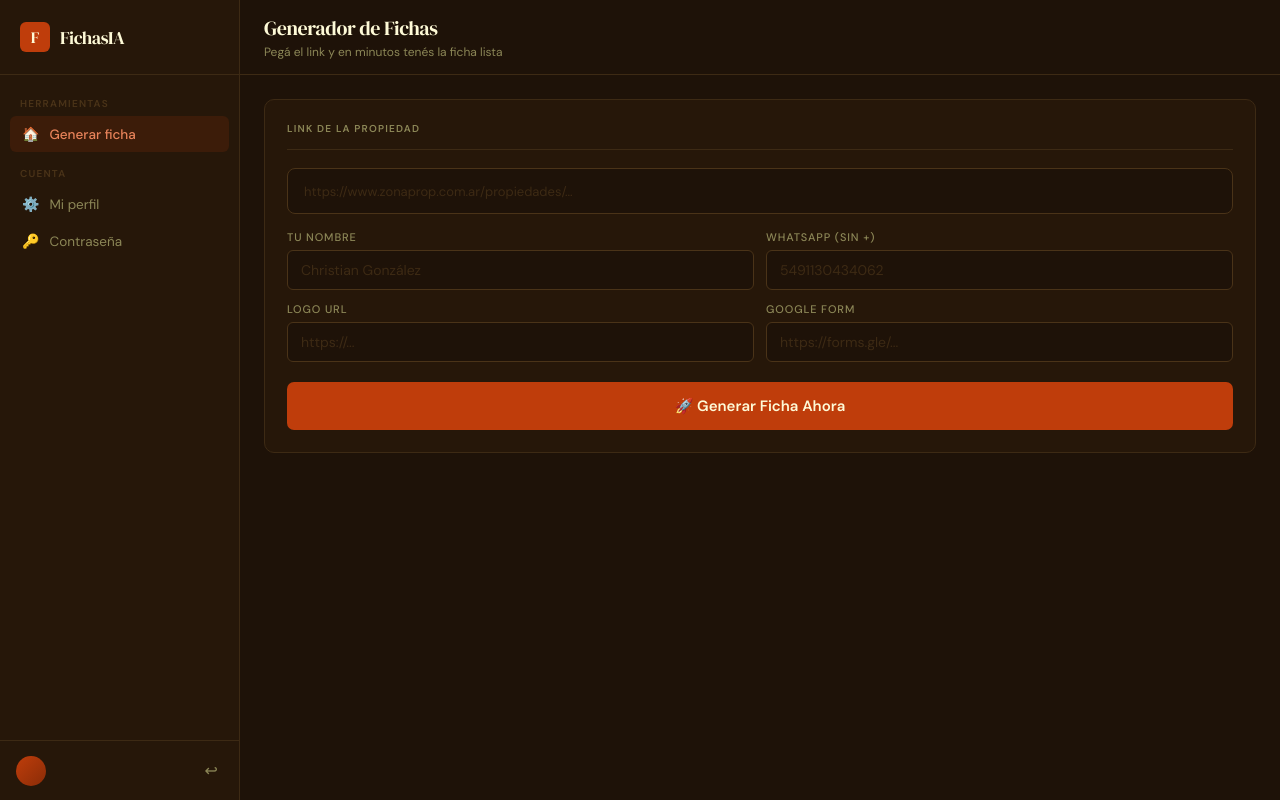
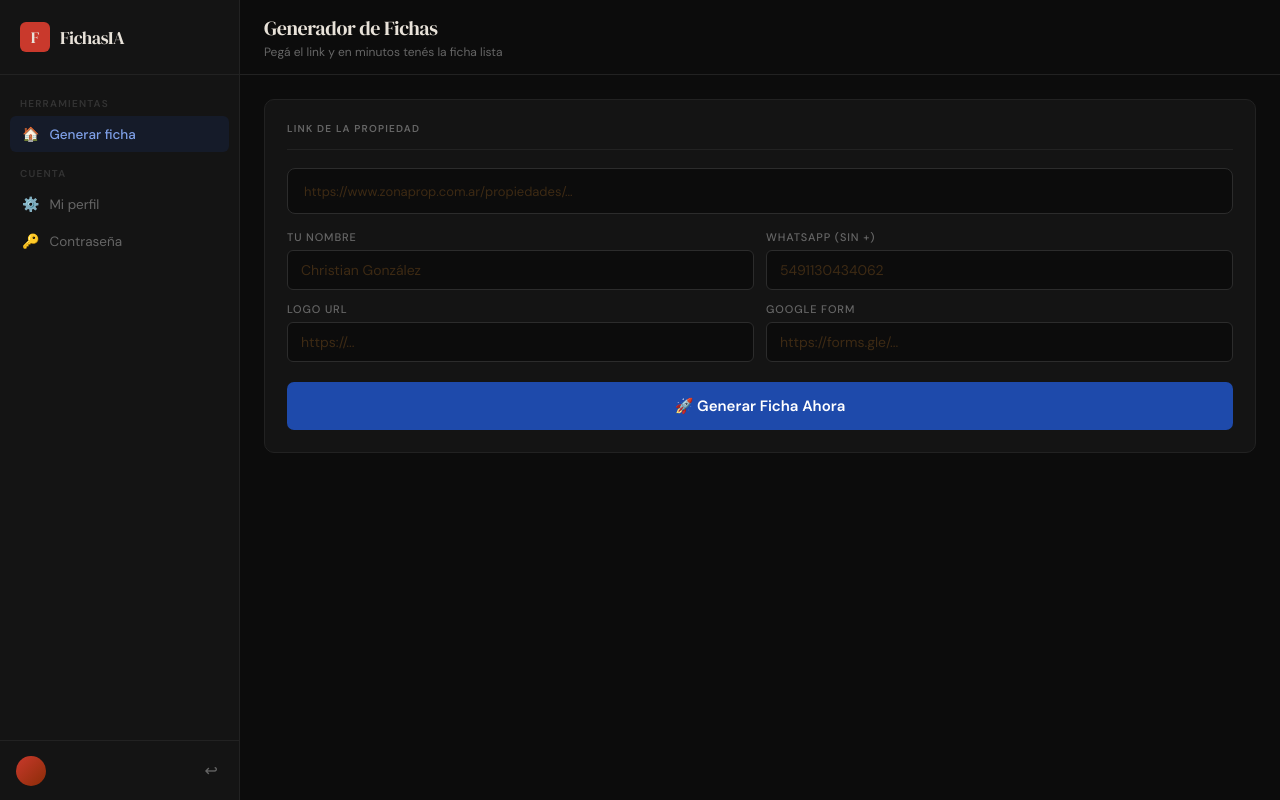
Before and after one commit to axelcai99-bot/fichas.ia, a Flask app: template templates/dashboard.html in a window 1280 px wide. Run offline with Flask 3, Linux system fonts and the light colour scheme; the template is opened without the code that fills it, so the values that code supplies are empty.

Commit message:
Add files via upload

```diff
--- a/templates/dashboard.html
+++ b/templates/dashboard.html
@@ -10,18 +10,20 @@
 *, *::before, *::after { box-sizing: border-box; margin: 0; padding: 0; }
 
 :root {
-  --bg:        #1e1208;
-  --surface:   #261709;
-  --surface2:  #2e1e0c;
-  --border:    #3d2a14;
-  --border2:   #4a3318;
-  --text:      #fefad7;
-  --muted:     #8c8757;
-  --muted2:    #4a3318;
-  --accent:    #bf3d0b;
-  --gold:      #ffbb22;
-  --gold-soft: rgba(255,187,34,0.12);
-  --acc-soft:  rgba(191,61,11,0.14);
+  --bg:        #0c0c0c;
+  --surface:   #141414;
+  --surface2:  #1a1a1a;
+  --border:    #222;
+  --border2:   #2c2c2c;
+  --text:      #e8e2d9;
+  --muted:     #666;
+  --muted2:    #333;
+  --accent:    #c9392c;
+  --blue:      #1e4aab;
+  --blue-soft: rgba(30,74,171,0.14);
+  --gold:      #c9a96e;
+  --gold-soft: rgba(201,169,110,0.12);
+  --acc-soft:  rgba(201,57,44,0.14);
   --green:     #25D366;
   --sidebar:   240px;
 }
@@ -101,8 +103,8 @@ body {
 
 .nav-btn:hover { background: var(--surface2); color: var(--text); }
 .nav-btn.active {
-  background: var(--acc-soft);
-  color: #e8835a;
+  background: var(--blue-soft);
+  color: #7fa0e8;
   font-weight: 500;
 }
 
@@ -237,7 +239,7 @@ body {
   outline: none;
   transition: border-color .2s, box-shadow .2s;
 }
-.input:focus { border-color: var(--gold); box-shadow: 0 0 0 3px rgba(255,187,34,.1); }
+.input:focus { border-color: var(--blue); box-shadow: 0 0 0 3px rgba(30,74,171,.12); }
 .input::placeholder { color: #3d2a14; }
 
 .url-input {
@@ -252,7 +254,7 @@ body {
   transition: border-color .25s, box-shadow .25s;
   margin-bottom: 16px;
 }
-.url-input:focus { border-color: var(--gold); box-shadow: 0 0 0 4px rgba(255,187,34,.1); }
+.url-input:focus { border-color: var(--blue); box-shadow: 0 0 0 4px rgba(30,74,171,.12); }
 .url-input::placeholder { color: #3d2a14; font-size: 13px; }
 
 /* ══════════ BOTONES ══════════ */
@@ -265,8 +267,8 @@ body {
 }
 .btn:disabled { opacity: .5; cursor: not-allowed; }
 
-.btn-primary { background: var(--accent); color: var(--text); }
-.btn-primary:hover:not(:disabled) { background: #d4450d; transform: translateY(-1px); box-shadow: 0 4px 14px rgba(191,61,11,.35); }
+.btn-primary { background: var(--blue); color: white; }
+.btn-primary:hover:not(:disabled) { background: #2454c7; transform: translateY(-1px); box-shadow: 0 4px 14px rgba(191,61,11,.35); }
 
 .btn-ghost { background: var(--surface2); color: var(--text); border: 1px solid var(--border2); }
 .btn-ghost:hover { background: var(--border); }
@@ -285,24 +287,24 @@ body {
   border: 1px solid var(--border);
   border-radius: 6px;
   font-family: 'Courier New', monospace;
-  font-size: 12px; color: #d4954a;
+  font-size: 12px; color: #4ade80;
   padding: 14px 16px; height: 200px;
   overflow-y: auto; white-space: pre-wrap; line-height: 1.7;
 }
 
 /* ══════════ RESULTADO ══════════ */
 .result-box {
-  background: var(--gold-soft);
-  border: 1px solid rgba(255,187,34,.2);
+  background: rgba(30,74,171,0.07);
+  border: 1px solid rgba(30,74,171,0.2);
   border-radius: 7px; padding: 14px 16px; margin-bottom: 14px;
 }
 .result-lbl  { font-size: 11px; color: var(--muted); margin-bottom: 5px; }
-.result-link { color: var(--gold); font-size: 13px; word-break: break-all; }
+.result-link { color: #7fa0e8; font-size: 13px; word-break: break-all; }
 
 /* ══════════ SPINNER ══════════ */
 .spinner {
   border: 2px solid var(--border2);
-  border-top-color: var(--gold);
+  border-top-color: var(--blue);
   border-radius: 50%; width: 14px; height: 14px;
   animation: spin .7s linear infinite; flex-shrink: 0;
 }
@@ -321,7 +323,7 @@ body {
 
 .badge { display: inline-flex; align-items: center; font-size: 10px; font-weight: 600; letter-spacing: .06em; text-transform: uppercase; padding: 3px 9px; border-radius: 20px; }
 .badge-admin  { background: var(--gold-soft); color: var(--gold); }
-.badge-user   { background: var(--acc-soft); color: #e8835a; }
+.badge-user   { background: rgba(30,74,171,0.15); color: #7fa0e8; }
 .badge-active { background: rgba(37,211,102,.12); color: #4ade80; }
 .badge-off    { background: rgba(255,255,255,.04); color: var(--muted); }
 
```
Also changed, not shown: templates/login.html (+20 -19 lines).
